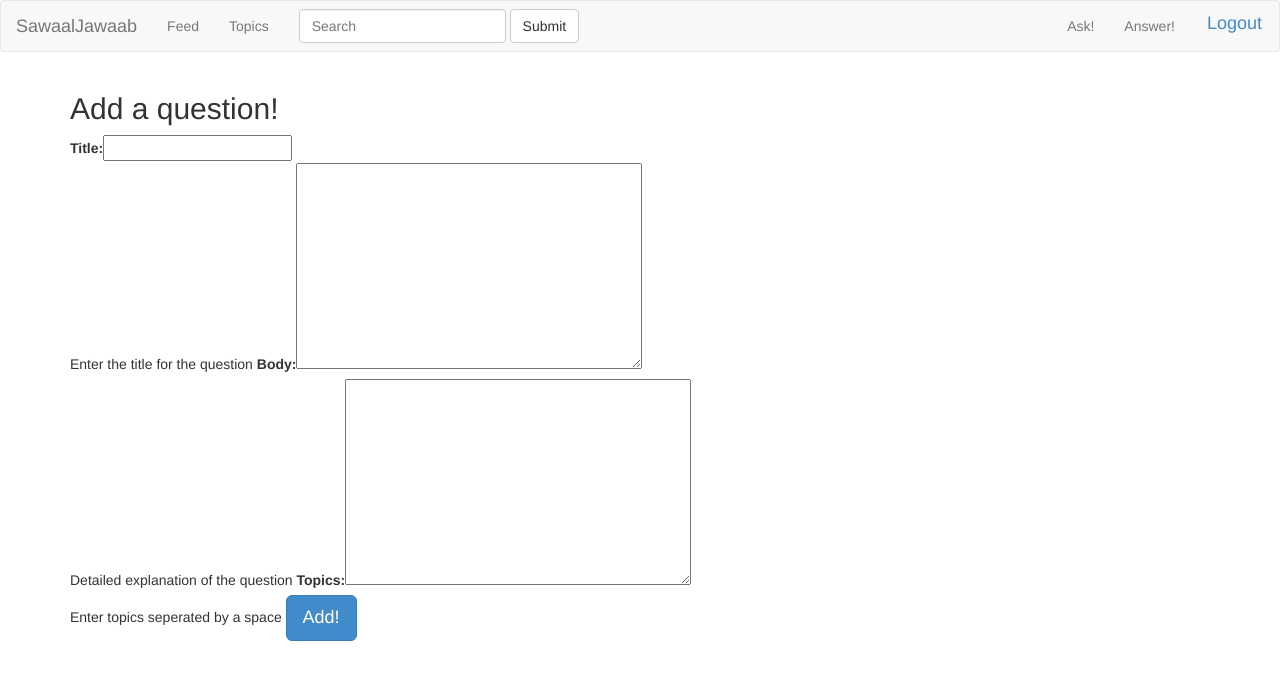
After one commit to rohitvarkey/SawaalJawaab, a Django app: page /qna/addQuestion/ in a window 1280 px wide. The commit adds this page. Shown: the top 680 px of the page. Run offline with Django 3.2, Linux system fonts and the light colour scheme; some libraries are stand-ins or nearby versions.

Commit message:
Added question and answer forms.

```diff
--- /dev/null
+++ b/QnA/forms.py
@@ -0,0 +1,29 @@
+from django import forms
+from QnA.models import *
+
+class QuestionForm(forms.Form):
+    explanation = forms.CharField(
+            max_length=100,
+            required=True,
+            help_text="Enter the title for the question",
+            label="Title",
+            )
+    body = forms.CharField(
+            widget=forms.Textarea,
+            required=True,
+            label="Body",
+            help_text="Detailed explanation of the question",
+            )
+    topics = forms.CharField(
+            widget=forms.Textarea,
+            required=True,
+            label="Topics",
+            help_text="Enter topics seperated by a space",
+            )
+
+class AnswerForm(forms.Form):
+    body = forms.CharField(
+            widget=forms.Textarea,
+            required=True,
+            label="Answer",
+            )
--- /dev/null
+++ b/QnA/templates/add_question.html
@@ -0,0 +1,14 @@
+{% extends 'base.html' %}
+{%load bootstrap %}
+{% block title %} SawaalJawaab - Add a question! {% endblock %}
+
+{% block content %}
+    <div class = "container">
+        <h2> Add a question! </h2>
+        <form action="{% url "QnA.views.add_question" %}" method="post">
+        {% csrf_token %}
+        {{form|bootstrap}}
+        <button class="btn btn-primary btn-lg" type="submit">Add!</button>
+        </form>
+    </div>
+{% endblock %}
--- a/QnA/templates/base.html
+++ b/QnA/templates/base.html
@@ -30,7 +30,7 @@
             <button type="submit" class="btn btn-default">Submit</button>
           </form>
           <ul class="nav navbar-nav navbar-right">
-            <li><a href="/QnA/addQuestion">Ask!</a></li>
+              <li><a href={% url 'QnA.views.add_question'%}>Ask!</a></li>
             <li><a href="/QnA/feed">Answer!</a></li>
             <li><button class="btn btn-lg btn-link"><a href={% url 'QnA.views.logout_view' %}>Logout</a></button></li>
           <ul>
--- a/QnA/urls.py
+++ b/QnA/urls.py
@@ -8,4 +8,6 @@ urlpatterns = patterns('',
         url(r'base/','QnA.views.base_view',name='base'),
         url(r'signup/','QnA.views.signup',name='signup'),
         url(r'logout/','QnA.views.logout_view',name='logout_view'),
+        url(r'addQuestion/','QnA.views.add_question',name='add_question'),
+
 )
--- a/QnA/views.py
+++ b/QnA/views.py
@@ -2,6 +2,7 @@ from django.shortcuts import render,get_object_or_404,redirect
 from django.http import Http404
 from django.contrib.auth import authenticate,login,logout
 from QnA.models import *
+from QnA.forms import *
 # Create your views here.
 
 def home(request):
@@ -24,10 +25,32 @@ def home(request):
         return render(request,'loginPage.html')
 
 def question_view(request,questionId):
-    question = get_object_or_404(Question,qid=questionId)
-    answers = Answer.objects.filter(quesid=questionId)
-    return render(request,'question.html',{'question':question,
-                                           'answers':answers})
+    if request.method == 'GET':
+        question = get_object_or_404(Question,qid=questionId)
+        answers = Answer.objects.filter(quesid=questionId)
+        topics = QuestionTopic.objects.filter(question=question)
+        form = AnswerForm()
+        return render(request,'question.html',{'question':question,
+                                               'answers':answers,
+                                               'topics':topics,
+                                               'form':form,
+                                               })
+    else:
+        form = AnswerForm(request.POST)
+        if form.is_valid():
+            cleanedData = form.cleaned_data
+            body = cleanedData['body']
+            author = get_object_or_404(UserProfile,user=request.user)
+            question = get_object_or_404(Question,qid=questionId)
+            answer = Answer.objects.create(
+                    author=author,
+                    body=body,
+                    quesid=question
+                    )
+            return redirect(
+                    'question_view',
+                    questionId=question.qid,
+                    )
 
 def user_profile(request,username):
     user = get_object_or_404(User,username=username)
@@ -75,3 +98,25 @@ def signup(request):
 def logout_view(request):
     logout(request)
     return redirect("/")
+
+def add_question(request):
+    if request.method == 'POST':
+        form = QuestionForm(request.POST)
+        if form.is_valid():
+            cleanedData = form.cleaned_data
+            explanation = cleanedData['explanation']
+            body = cleanedData['body']
+            author = get_object_or_404(UserProfile,user=request.user)
+            question = Question(author=author,explanation=explanation,body=body)
+            question.save()
+            topics = cleanedData['topics'].split('\n')
+            for topic in topics:
+                topicObj, created = Topic.objects.get_or_create(name=topic)
+                QuestionTopics.objects.create(question=question,topic=topicObj)
+            return redirect('question_view',questionId=question.qid)
+    else:
+        form = QuestionForm()
+
+    return render(request,'add_question.html', {
+        'form':form
+        })
--- a/SawaalJawaab/settings.py
+++ b/SawaalJawaab/settings.py
@@ -38,6 +38,7 @@ INSTALLED_APPS = (
     'django.contrib.staticfiles',
     'QnA',
     'south',
+    'bootstrapform',
 )
 
 MIDDLEWARE_CLASSES = (
```
Also changed, not shown: QnA/models.py (+8 -8 lines), QnA/templates/question.html (+29 -2 lines).
